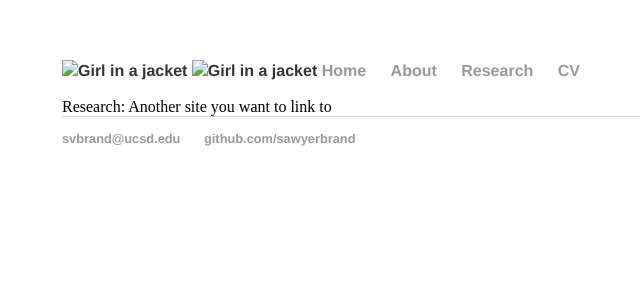
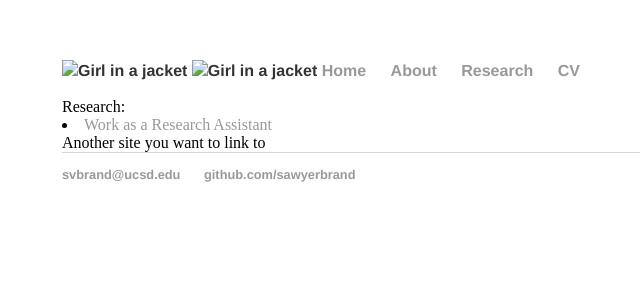
Before and after one commit to SawyerBrand/SawyerBrand.github.io, a Jekyll site: the page built from Research/index.html, in a window 1280 px wide. Shown: the top 300 px of the page, without its empty margins (130-770 px from the left). Built offline with Jekyll 4.4.1, drawn with Linux system fonts in a browser that asks for light colours.

Commit message:
Update index.html

```diff
--- a/Research/index.html
+++ b/Research/index.html
@@ -4,4 +4,7 @@ title: Sawyer Brand's Research
 ---
 Research:
 
+				      <li><a href="/res_ass">Work as a Research Assistant</a></li>
+
+
 Another site you want to link to
```
